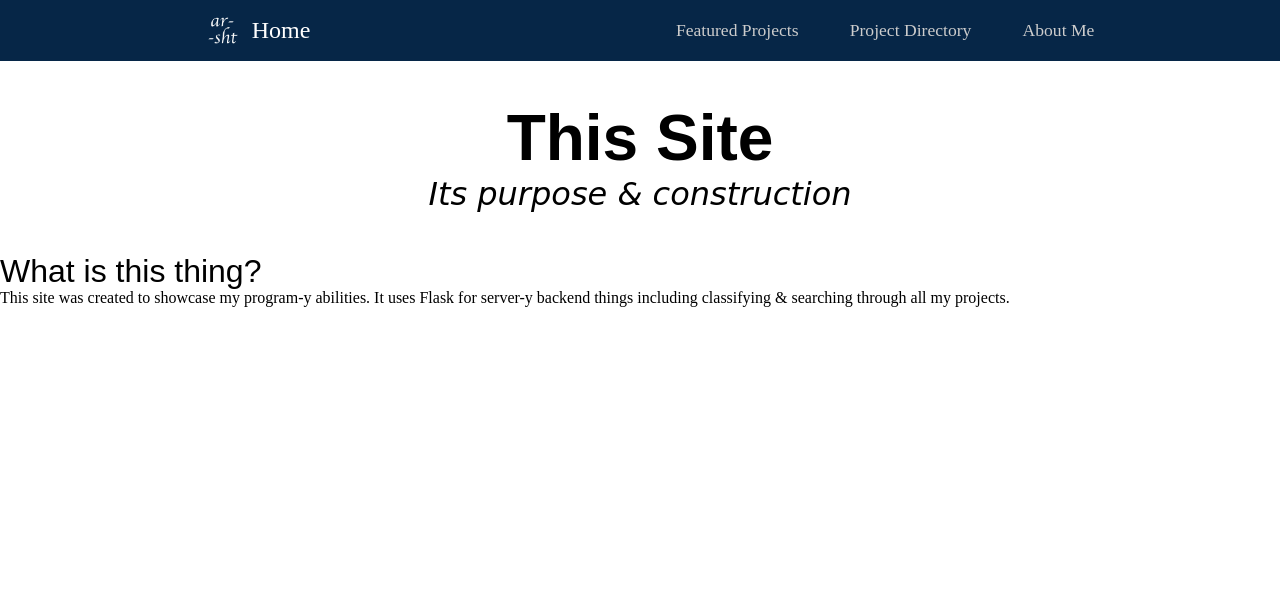
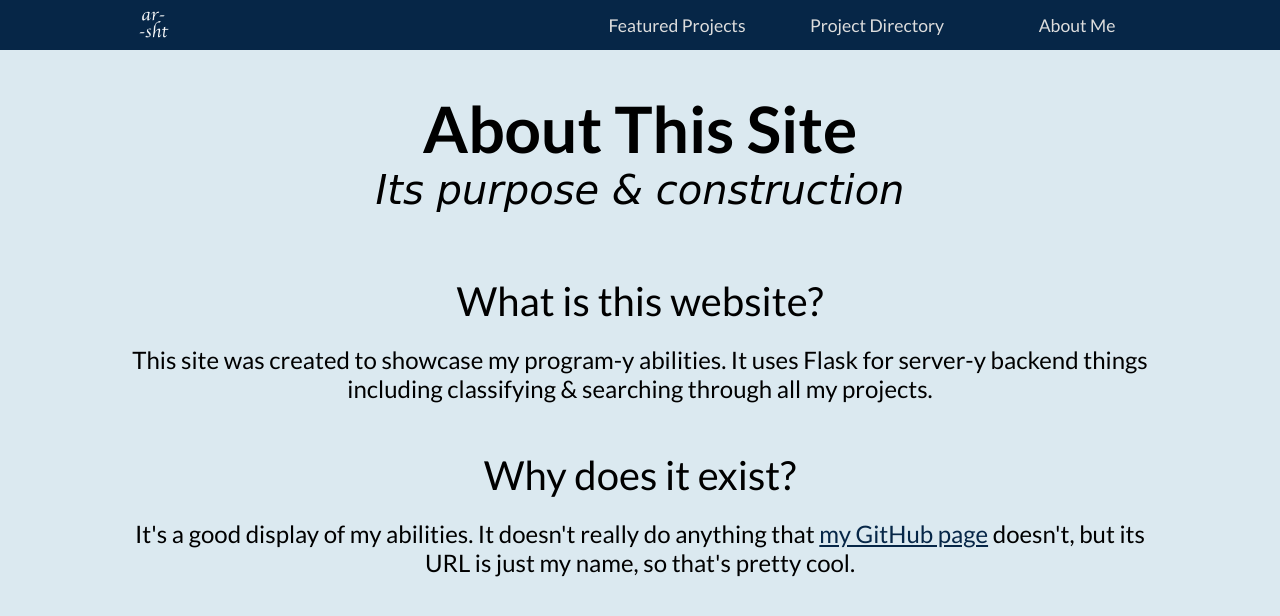
Before and after one commit to ar-sht/personal-site, a Flask app: page / in a window 1280 px wide. Shown: the top 616 px of the page. Run offline with Flask 2, Linux system fonts and the light colour scheme; some libraries are stand-ins or nearby versions.

Commit message:
Finish home page

```diff
--- a/static/styles/nav.css
+++ b/static/styles/nav.css
@@ -1,13 +1,13 @@
 nav {
-    background-color: hsl(210, 85%, 15%);
+    background-color: #062647;
     display: flex;
     flex-direction: row;
-    justify-content: center;
+    justify-content: space-around;
     align-items: center;
 }
 
 a.logo-link {
-    width: 15vw;
+    width: 100px;
     color: white;
     text-decoration: none;
 }
@@ -20,12 +20,7 @@ div.logo {
 }
 
 img.logo-img {
-    width: 40px;
-    margin-right: 10px;
-}
-
-span.logo-text {
-    font: 400 1.5em 'PT Sans';
+    height: 30px;
 }
 
 div.nav-menu-btn {
@@ -42,29 +37,34 @@ ul#links {
 }
 
 li.link {
-    padding: 20px 2vw;
+    width: 200px;
+    height: 50px;
+    display: flex;
+    justify-content: center;
+    align-items: center;
 }
 
 li.link.active {
-    background-color: hsl(200, 40%, 90%);
+    background-color: #dbe9f0;
 }
 
 li.link>a {
-    font: 300 1.1em 'PT Sans';
-    color: hsl(0, 0%, 80%);
+    font: 400 1.1em 'Lato';
+    color: #ddd;
     text-decoration: none;
 }
 
 li.link.active>a {
-    color: hsl(0, 0%, 20%);
+    font: 600 1.1em 'Lato';
+    color: #222;
 }
 
 li.link>a:hover {
-    color: hsl(0, 0%, 100%);
+    color: #fff;
     transition: color 0.2s;
 }
 
 li.link.active>a:hover {
-    color: hsl(0, 0%, 0%);
+    color: #000;
     transition: color 0.2s;
 }
--- a/static/styles/style.css
+++ b/static/styles/style.css
@@ -1,3 +1,7 @@
+body {
+    background: #dbe9f0;
+}
+
 header {
     margin: 5vh 0;
     display: flex;
@@ -7,14 +11,42 @@ header {
 }
 
 h1.heading {
-    font: 600 4em 'PT sans', sans-serif;
+    font: 600 4em 'Lato', sans-serif;
 }
 
 h2.subheading {
-    font: 400 2em cursive;
+    font: 400 2.5em cursive;
     font-style: italic;
 }
 
 h3.article-heading {
-    font: 300 2em 'PT sans', sans-serif;
+    font: 400 2.5em 'Lato', sans-serif;
+    text-align: center;
 }
+
+p.block {
+    font: 400 1.5em 'Lato', sans-serif;
+    text-align: center;
+    margin-top: 20px;
+}
+
+article {
+    margin: 0 10vw;
+    display: flex;
+    flex-direction: column;
+    justify-content: space-evenly;
+    align-items: center;
+}
+
+div.paragraph {
+    margin: 3vh 0;
+}
+
+a#github {
+    color: #062647;
+}
+
+a#github:hover {
+    color: #000000;
+    transition: color 0.2s;
+}
--- a/templates/about.html
+++ b/templates/about.html
@@ -3,6 +3,9 @@
 <head>
   <meta charset="UTF-8">
   <script src="https://kit.fontawesome.com/729e23234c.js" crossorigin="anonymous"></script>
+  <link rel="preconnect" href="https://fonts.googleapis.com">
+  <link rel="preconnect" href="https://fonts.gstatic.com" crossorigin>
+  <link href="https://fonts.googleapis.com/css2?family=Lato:ital,wght@0,100;0,300;0,400;0,700;0,900;1,100;1,300;1,400;1,700;1,900&display=swap" rel="stylesheet">
   <link rel="stylesheet" href="{{ url_for('static', filename='styles/reset.css') }}">
   <link rel="stylesheet" href="{{ url_for('static', filename='styles/nav.css') }}">
   <link rel="stylesheet" href="{{ url_for('static', filename='styles/style.css' )}}">
@@ -13,7 +16,6 @@
   <a href="{{ url_for('index') }}" class="logo-link">
     <div class="logo">
       <img src="{{ url_for('static', filename='images/logo.png') }}" alt="logo" class="logo-img">
-      <span class="logo-text">Home</span>
     </div>
   </a>
   <div class="nav-menu-btn">
--- a/templates/directory.html
+++ b/templates/directory.html
@@ -3,6 +3,9 @@
 <head>
   <meta charset="UTF-8">
   <script src="https://kit.fontawesome.com/729e23234c.js" crossorigin="anonymous"></script>
+  <link rel="preconnect" href="https://fonts.googleapis.com">
+  <link rel="preconnect" href="https://fonts.gstatic.com" crossorigin>
+  <link href="https://fonts.googleapis.com/css2?family=Lato:ital,wght@0,100;0,300;0,400;0,700;0,900;1,100;1,300;1,400;1,700;1,900&display=swap" rel="stylesheet">
   <link rel="stylesheet" href="{{ url_for('static', filename='styles/reset.css') }}">
   <link rel="stylesheet" href="{{ url_for('static', filename='styles/nav.css') }}">
   <link rel="stylesheet" href="{{ url_for('static', filename='styles/style.css' )}}">
@@ -13,7 +16,6 @@
   <a href="{{ url_for('index') }}" class="logo-link">
     <div class="logo">
       <img src="{{ url_for('static', filename='images/logo.png') }}" alt="logo" class="logo-img">
-      <span class="logo-text">Home</span>
     </div>
   </a>
   <div class="nav-menu-btn">
--- a/templates/featured.html
+++ b/templates/featured.html
@@ -3,6 +3,9 @@
 <head>
   <meta charset="UTF-8">
   <script src="https://kit.fontawesome.com/729e23234c.js" crossorigin="anonymous"></script>
+  <link rel="preconnect" href="https://fonts.googleapis.com">
+  <link rel="preconnect" href="https://fonts.gstatic.com" crossorigin>
+  <link href="https://fonts.googleapis.com/css2?family=Lato:ital,wght@0,100;0,300;0,400;0,700;0,900;1,100;1,300;1,400;1,700;1,900&display=swap" rel="stylesheet">
   <link rel="stylesheet" href="{{ url_for('static', filename='styles/reset.css') }}">
   <link rel="stylesheet" href="{{ url_for('static', filename='styles/nav.css') }}">
   <link rel="stylesheet" href="{{ url_for('static', filename='styles/style.css' )}}">
@@ -13,7 +16,6 @@
   <a href="{{ url_for('index') }}" class="logo-link">
     <div class="logo">
       <img src="{{ url_for('static', filename='images/logo.png') }}" alt="logo" class="logo-img">
-      <span class="logo-text">Home</span>
     </div>
   </a>
   <div class="nav-menu-btn">
--- a/templates/index.html
+++ b/templates/index.html
@@ -3,6 +3,9 @@
 <head>
   <meta charset="UTF-8">
   <script src="https://kit.fontawesome.com/729e23234c.js" crossorigin="anonymous"></script>
+  <link rel="preconnect" href="https://fonts.googleapis.com">
+  <link rel="preconnect" href="https://fonts.gstatic.com" crossorigin>
+  <link href="https://fonts.googleapis.com/css2?family=Lato:ital,wght@0,100;0,300;0,400;0,700;0,900;1,100;1,300;1,400;1,700;1,900&display=swap" rel="stylesheet">
   <link rel="stylesheet" href="{{ url_for('static', filename='styles/reset.css') }}">
   <link rel="stylesheet" href="{{ url_for('static', filename='styles/nav.css') }}">
   <link rel="stylesheet" href="{{ url_for('static', filename='styles/style.css' )}}">
@@ -13,7 +16,6 @@
   <a href="{{ url_for('index') }}" class="logo-link">
     <div class="logo">
       <img src="{{ url_for('static', filename='images/logo.png') }}" alt="logo" class="logo-img">
-      <span class="logo-text">Home</span>
     </div>
   </a>
   <div class="nav-menu-btn">
@@ -27,12 +29,18 @@
 </nav>
 <div class="body">
   <header>
-    <h1 class="heading">This Site</h1>
+    <h1 class="heading">About This Site</h1>
     <h2 class="subheading">Its purpose & construction</h2>
   </header>
   <article class="about-site">
-    <h3 class="article-heading">What is this thing?</h3>
-    <p id="about-site">This site was created to showcase my program-y abilities. It uses Flask for server-y backend things including classifying & searching through all my projects.</p>
+    <div class="paragraph">
+      <h3 class="article-heading">What is this website?</h3>
+      <p class="block" id="about-site">This site was created to showcase my program-y abilities. It uses Flask for server-y backend things including classifying & searching through all my projects.</p>
+    </div>
+    <div class="paragraph">
+      <h3 class="article-heading">Why does it exist?</h3>
+      <p class="block" id="why-site">It's a good display of my abilities. It doesn't really do anything that <a id="github" href="https://www.github.com/ar-sht">my GitHub page</a> doesn't, but its URL is just my name, so that's pretty cool.</p>
+    </div>
   </article>
 </div>
 </body>
```
